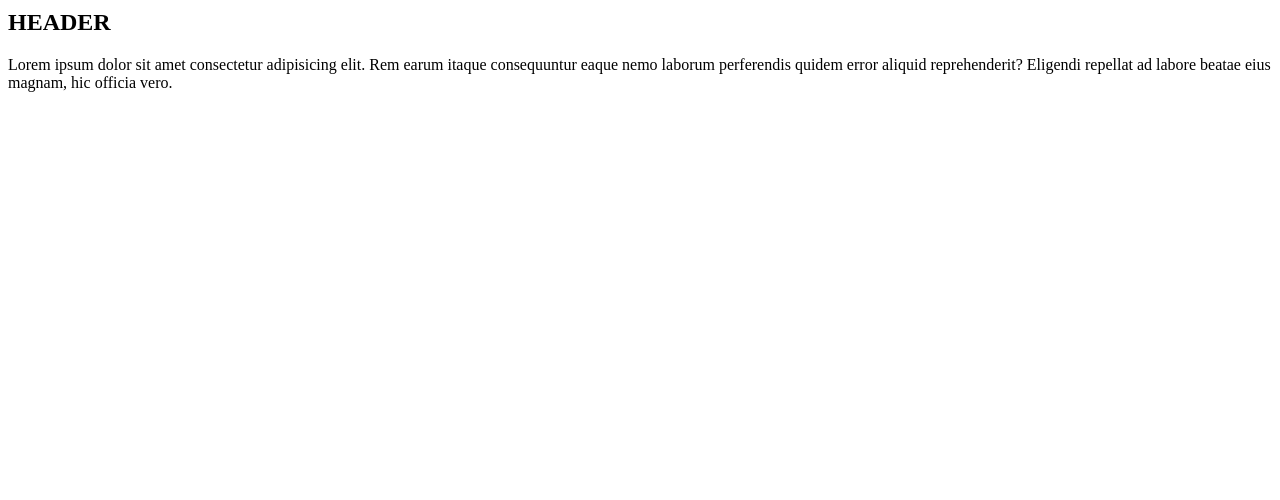
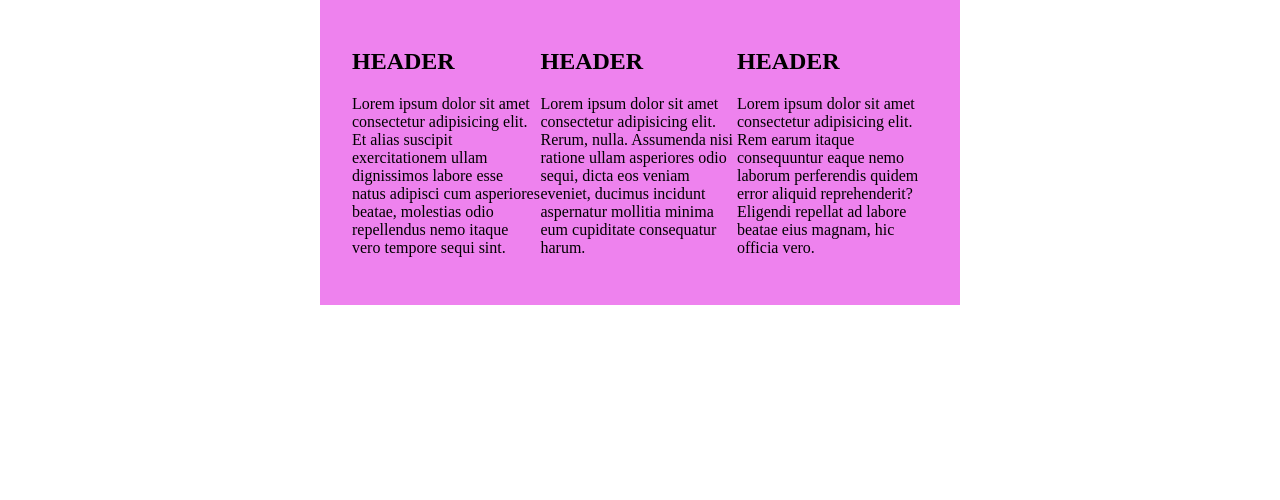
Before and after one commit to visuaalmeedia/01-Prems-tunnid, a plain HTML site: page 02-06-02/index.html in a window 1280 px wide. Shown: the part 332-832 px from the top of the page. Before the commit the page ends 800 px from the top, so only its background shows below. Drawn offline with Linux system fonts and the light colour scheme.

Commit message:
divvide liigutamine ja reflektsioon

```diff
--- a/02-06-02/index.html
+++ b/02-06-02/index.html
@@ -7,13 +7,13 @@
     <link rel="stylesheet" href="style.css">
 </head>
 <body>
-
+<main>
     <div>
         <div>
             <h1>HEADER</h1>
             <p>Lorem ipsum dolor sit amet consectetur adipisicing elit. Assumenda, expedita eaque perspiciatis dolores nesciunt sed itaque. Hic ullam, at sunt ratione earum, voluptatibus amet cupiditate natus ut voluptates illum. Fugiat.</p>
         </div>
-    <div>
+        <div class="card-row">
             <div>
                 <h2>HEADER</h2>
                 <p>Lorem ipsum dolor sit amet consectetur adipisicing elit. Et alias suscipit exercitationem ullam dignissimos labore esse natus adipisci cum asperiores beatae, molestias odio repellendus nemo itaque vero tempore sequi sint.</p>
@@ -28,6 +28,6 @@
             </div>
         </div>
     </div>
-
+</main>
 </body>
 </html>
--- a/02-06-02/style.css
+++ b/02-06-02/style.css
@@ -0,0 +1,23 @@
+main {
+    background-color: violet;
+    max-width: 80ch;
+    width: 100%;
+
+}
+
+body {
+display: flex;
+flex-wrap: wrap;
+justify-content: center;
+align-items: center;
+height: 100vh;
+margin: 1rem;
+
+}
+.card-row {
+display: flex;
+margin: 2rem;
+
+
+
+}
```
Also changed, not shown: 1 other file. Lines whose indentation alone changed are shown as unchanged.
